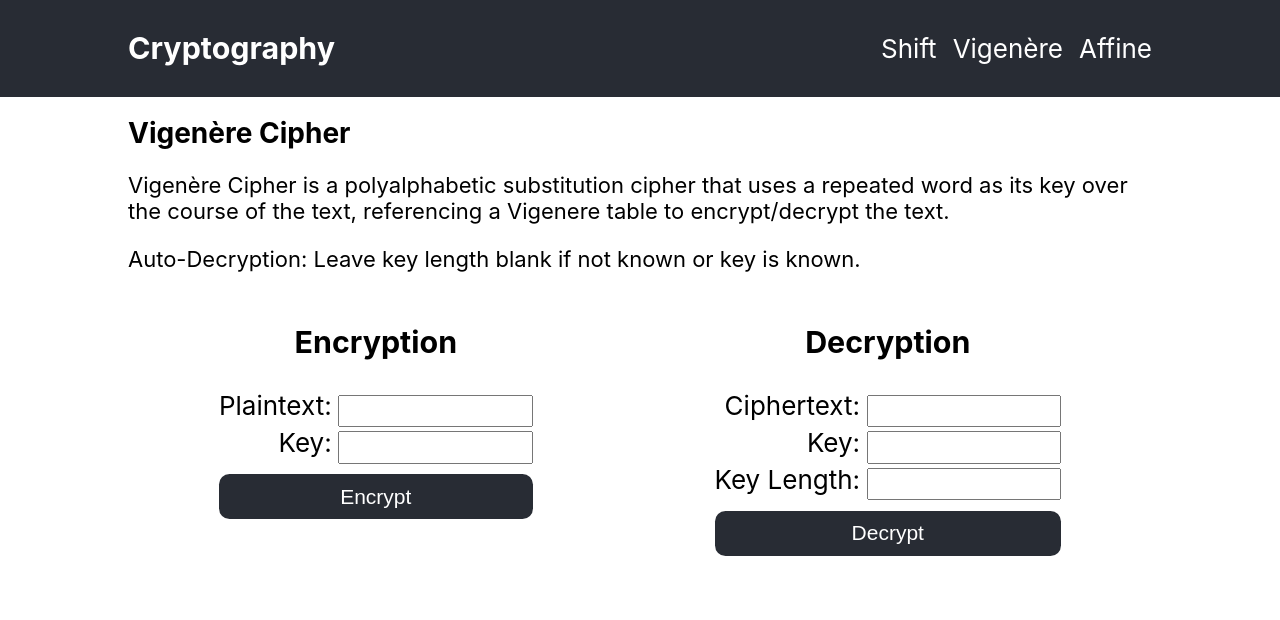
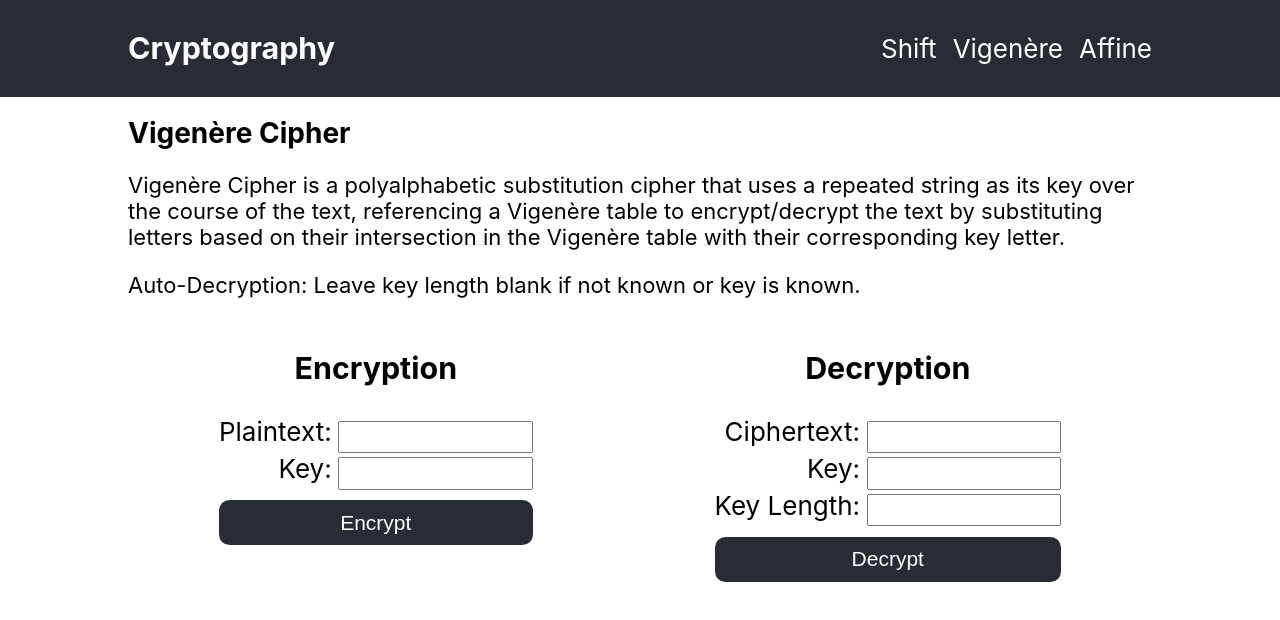
Before and after one commit to scfount/crypto_webapp, a React (Create React App) app in the folder frontend/: page /#/vigenere in a window 1280 px wide. Shown: the top 620 px of the page. Built offline with nearby package versions, Linux system fonts and the light colour scheme.

Commit message:
update vigenere description

```diff
--- a/frontend/src/components/vigenere/Vigenere.js
+++ b/frontend/src/components/vigenere/Vigenere.js
@@ -22,8 +22,9 @@ function Vigenere() {
 }
 
 const description = "Vigenère Cipher is a polyalphabetic substitution cipher\
- that uses a repeated word as its key over the course of the text, referencing\
-  a Vigenere table to encrypt/decrypt the text."
+ that uses a repeated string as its key over the course of the text, referencing\
+  a Vigenère table to encrypt/decrypt the text by substituting letters based on\
+  their intersection in the Vigenère table with their corresponding key letter."
 
 const decryption_info = "Auto-Decryption: Leave key length blank if not known or key is known."
 
```
